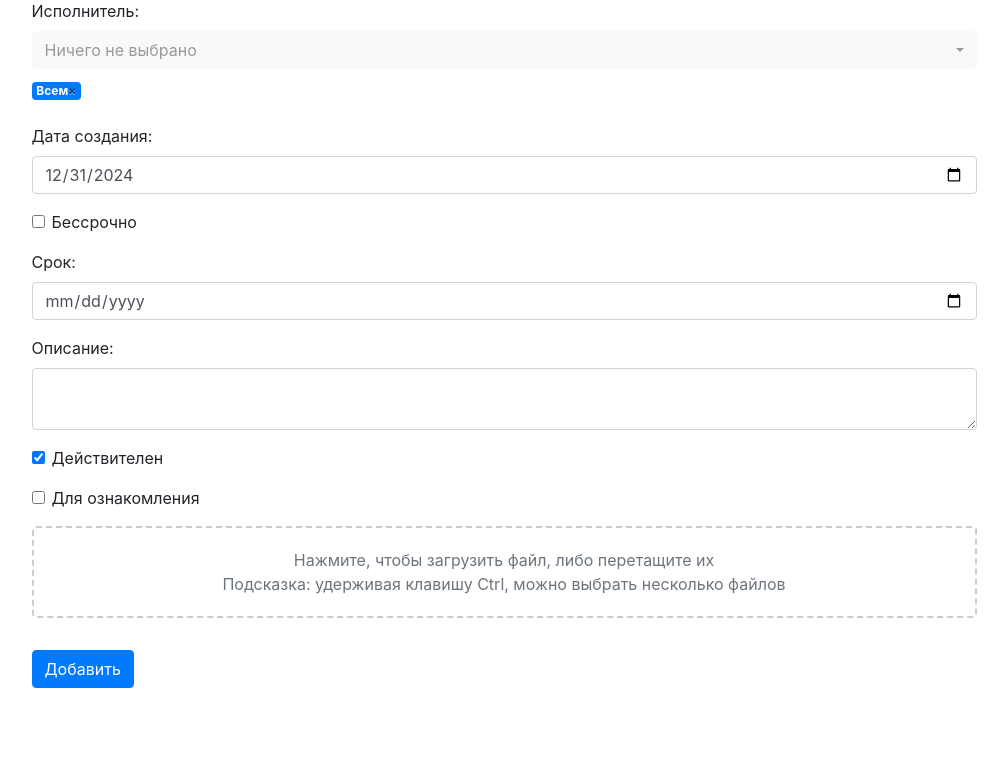
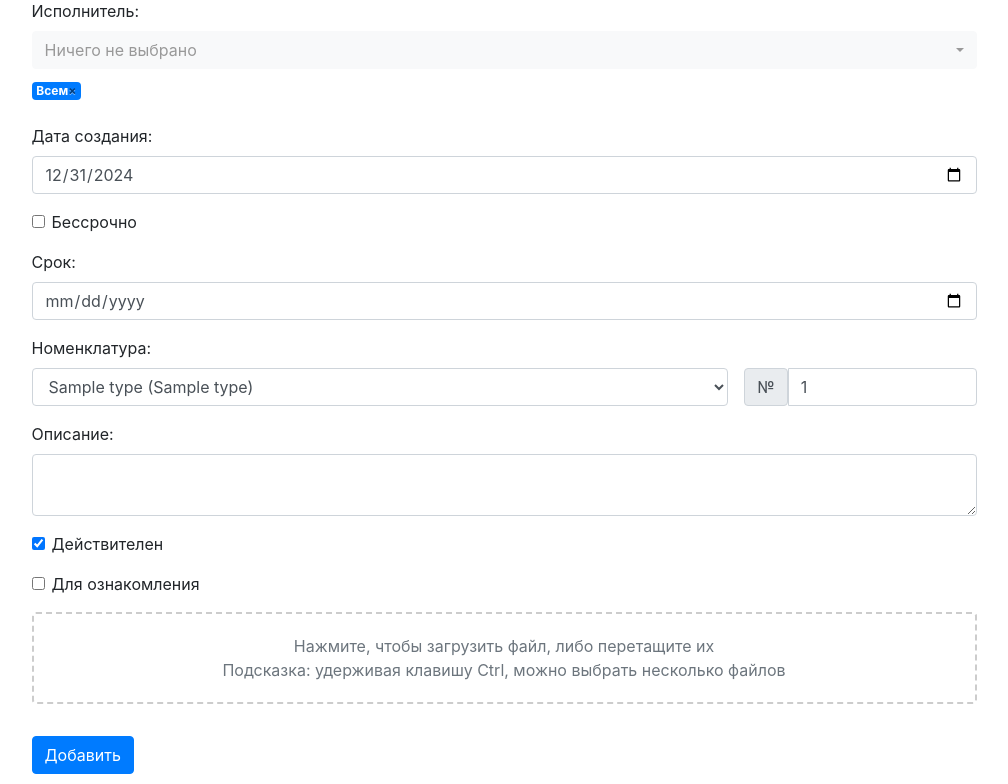
Before and after one commit to Aealius/control_saz, a Flask app: page /add in a window 1280 px wide. Shown: the part 155-939 px from the top of the page, without its empty margins (136-1144 px from the left). Before the commit the page ends 843 px from the top, so only its background shows below. Run offline with Flask 3, Linux system fonts and the light colour scheme; a user stored in the database is signed in; tables that the repository leaves empty hold one stand-in row (values such as "Sample post"); some libraries are stand-ins or nearby versions.

Commit message:
WIP: layout changes

```diff
--- a/app.py
+++ b/app.py
@@ -292,6 +292,7 @@ def add():
         return redirect(url_for('index'))
 
     executors = hide_buh(current_user.login)
+    nomenclature = DocTypeSubType.query.all()
 
     if request.method == 'POST':
 
@@ -364,6 +365,7 @@ def add():
         return '', 200
 
     return render_template('add.html',  executors=executors,
+                                        nomenclature = nomenclature,
                                         current_user=current_user,
                                         datetime=datetime)
 
--- a/static/src/js/add.js
+++ b/static/src/js/add.js
@@ -58,6 +58,14 @@ document.getElementById('description').addEventListener('change', (event) => {
     }
 });
 
+document.getElementById('nm-select').addEventListener('change', (e) =>{
+    changeValue(e.target.value);
+});
+
+function changeValue(el){
+    document.getElementById('nm-number').value = el;
+}
+
 // Функция из файла fileUpload.js для добавления addEventListener к инпуту
 addUploadEventListeners(fileInput, dropZone);
 
--- a/templates/add.html
+++ b/templates/add.html
@@ -41,7 +41,26 @@
         <label for="deadline">Срок:</label>
         <input type="date" class="form-control" id="deadline" name="deadline" value="">
     </div>
-
+    <div class="form-group">
+        <label for="description">Номенклатура:</label>
+        <div class="d-flex align-items-center w-100">
+            <div class="w-75 mr-3">
+                <select id="nm-select" class="w-100 form-control">
+                    {%for nm in nomenclature %}
+                    {%if nm.subtype%}
+                    <option value="{{nm.counter}}">{{nm.doctype.name + ' (' + nm.subtype.name + ')'}}</option>
+                    {%else%}
+                    <option value="{{nm.counter}}">{{nm.doctype.name}}</option>
+                    {%endif%}
+                    {%endfor%}
+                </select>
+            </div>
+            <div class="input-group w-25">
+                <span class="input-group-text" id="number">№</span>
+                <input value="{{nomenclature[0].counter}}" id="nm-number" type="text" class="form-control" aria-describedby="number">
+            </div>
+        </div>
+    </div>
     <div class="form-group">
         <label for="description">Описание:</label>
         <textarea class="form-control" id="description" name="description"></textarea>
```
